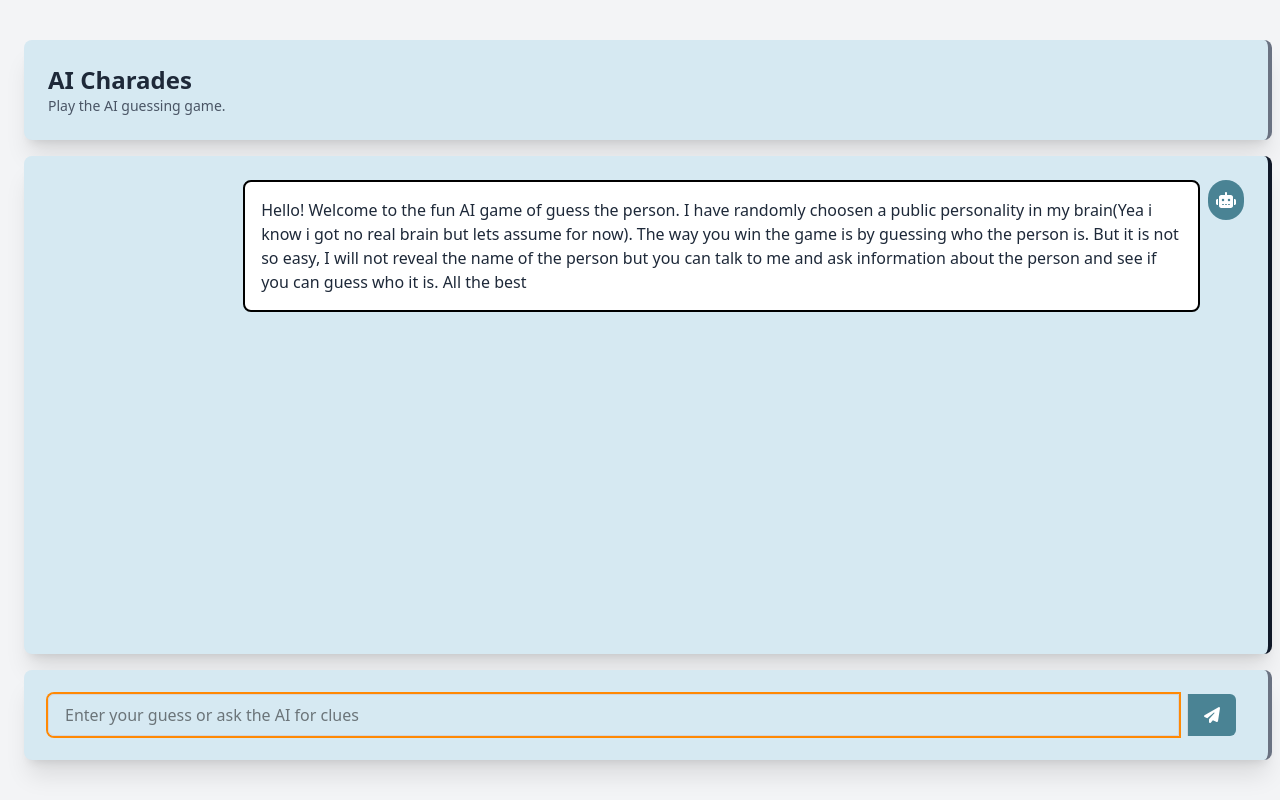
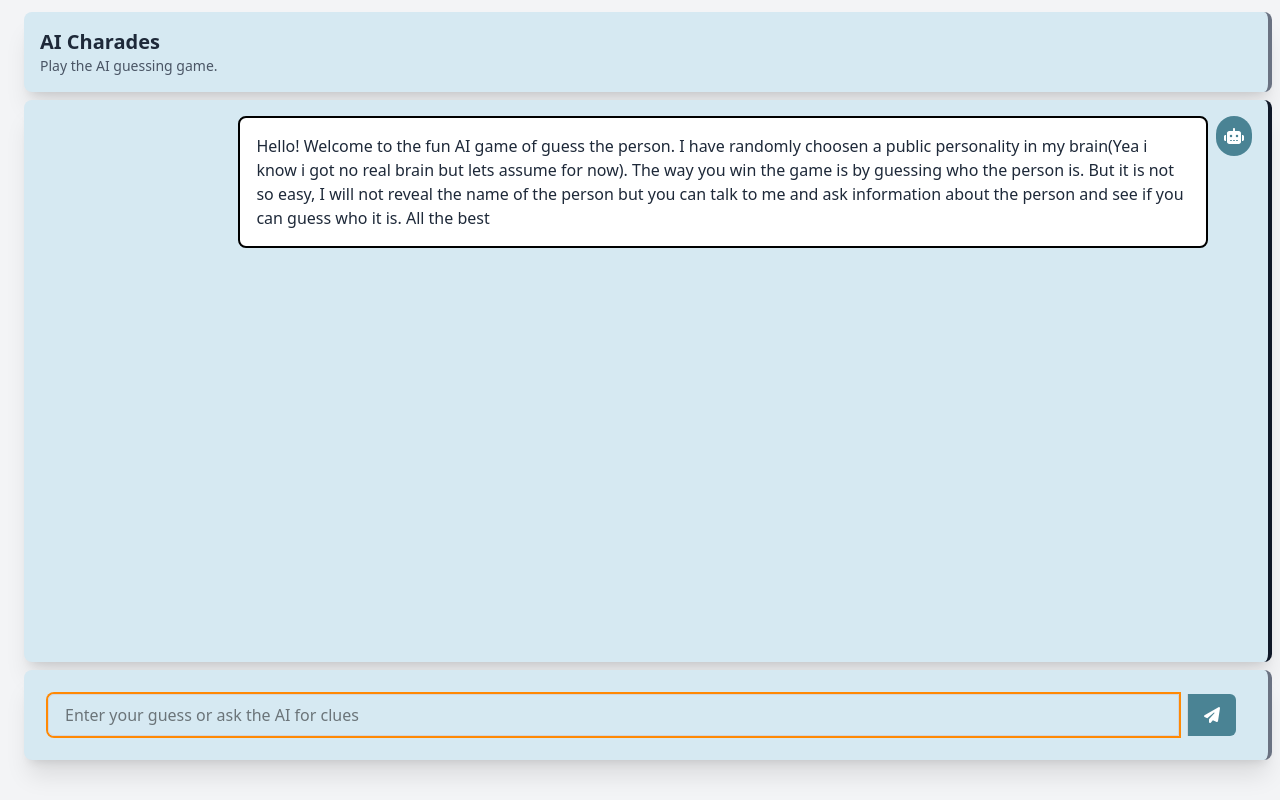
Before and after one commit to djds4rce/guess-the-person-llm-game, a Next.js app: page / in a window 1280 px wide. Built offline with nearby package versions, Linux system fonts and the light colour scheme.

Commit message:
padding and margin fix

```diff
--- a/pages/index.js
+++ b/pages/index.js
@@ -88,12 +88,12 @@ function Home() {
     }
   }, [history]);
   return (
-<div class="container mx-auto px-4 py-8 pb-8 h-screen flex flex-col">
-  <div class="bg-[#D6E9F2] p-4 rounded-lg shadow-md mb-4 shadow-xl border-r-4 border-gray-500 p-6 mb-4 translate-y-2 translate-x-2">
-        <h1 class="text-2xl font-bold text-gray-800">AI Charades</h1>
+<div class="container mx-auto px-4 py-1 pb-8 h-screen flex flex-col">
+  <div class="bg-[#D6E9F2] p-4 rounded-lg shadow-md mb-2 shadow-xl border-r-4 border-gray-500 translate-y-2 translate-x-2">
+        <h1 class="text-xl font-bold text-gray-800">AI Charades</h1>
         <p class="text-gray-600 text-sm">Play the AI guessing game.</p>
     </div>
-    <div class="flex-grow overflow-y-auto bg-[#D6E9F2] rounded-lg shadow-xl border-r-4 border-gray-900 p-6 mb-4 translate-y-2 translate-x-2">
+    <div class="flex-grow overflow-y-auto bg-[#D6E9F2] rounded-lg shadow-xl border-r-4 border-gray-900 p-4 mb-2 translate-y-2 translate-x-2">
           {renderingHistory.map(render => {
             return render.role == "model" ? (<div class="mb-4">
               <div class="flex items-start justify-end">
```
